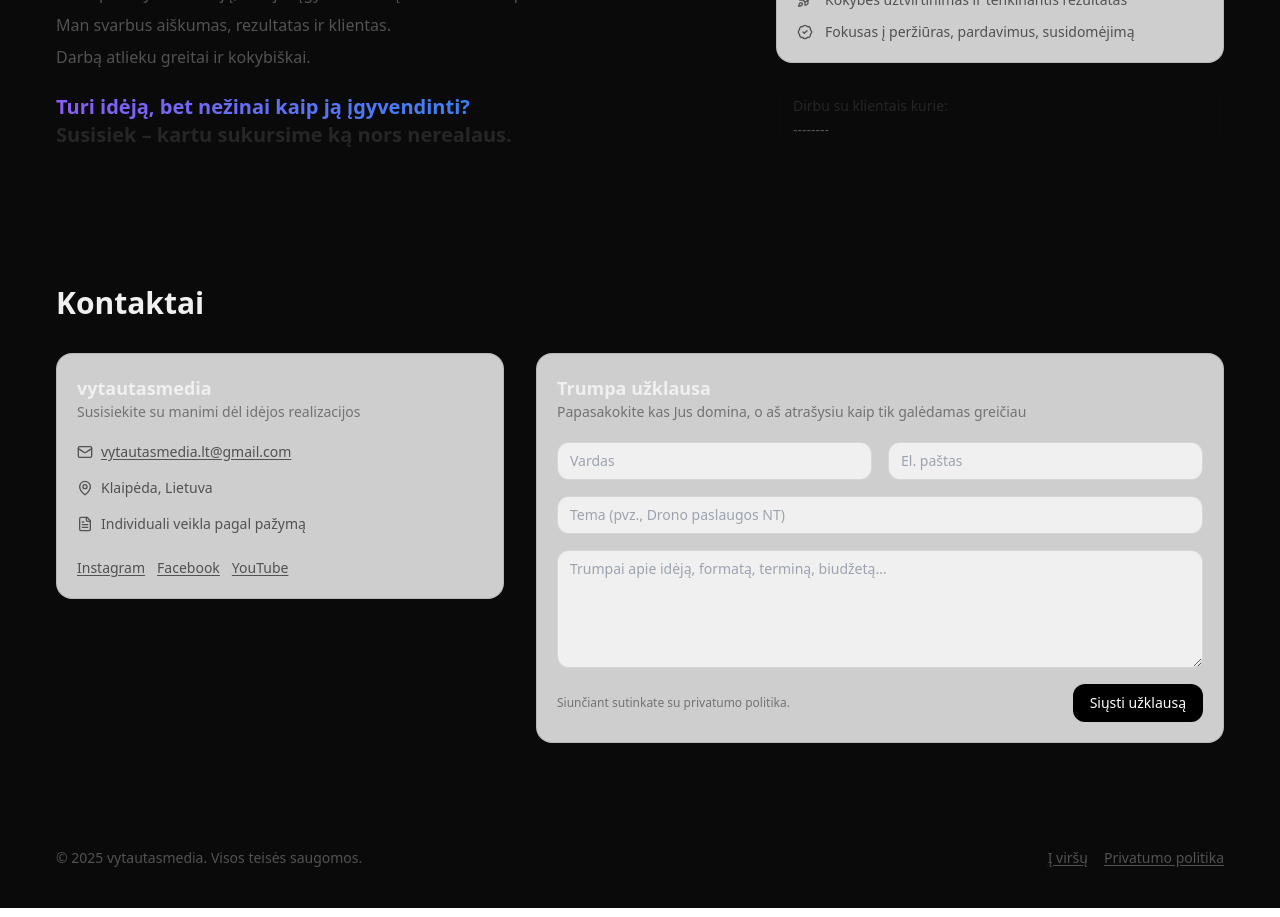
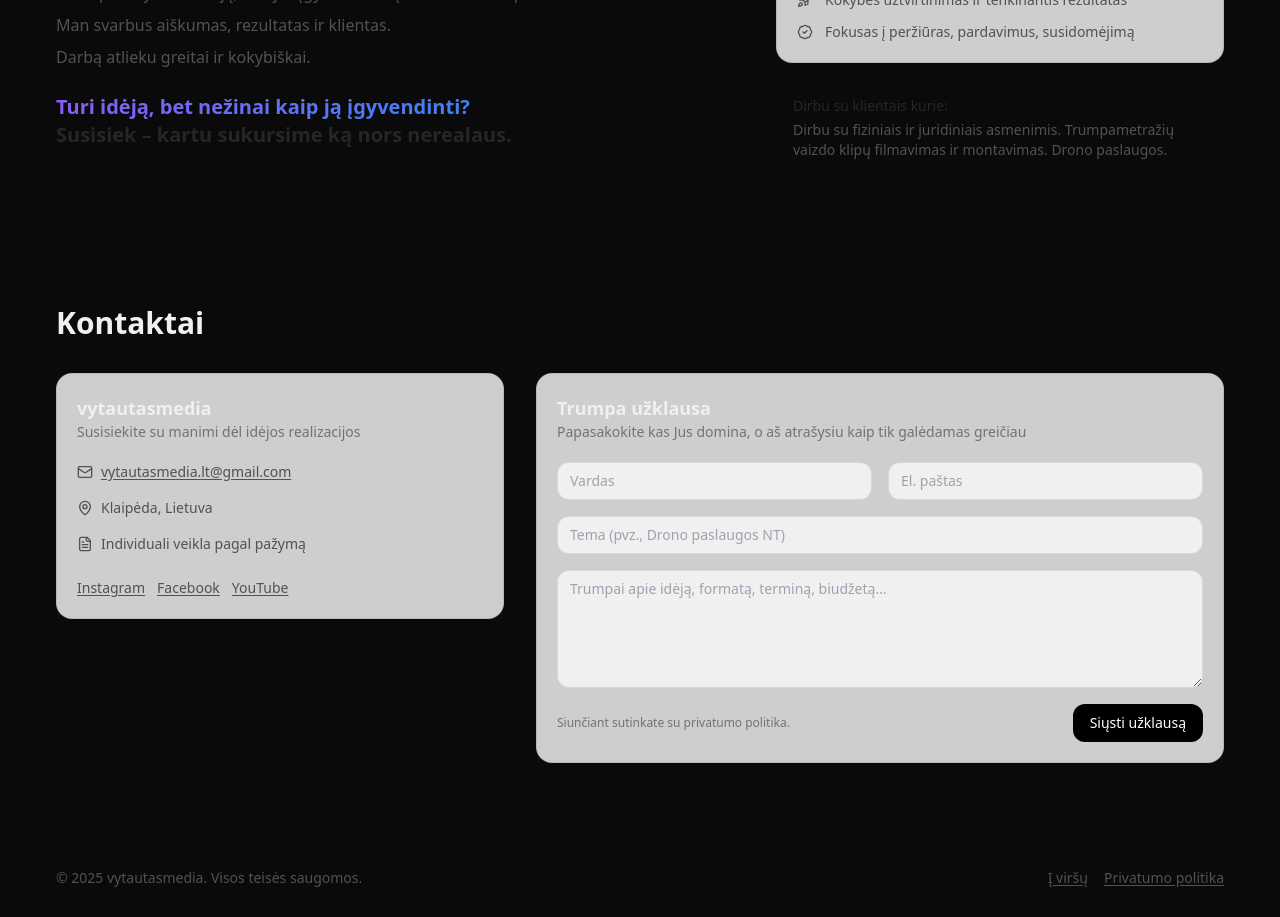
Before and after one commit to vytautasmedia/Vytautas-Portfolio, a React (Vite) app: page / in a window 1280 px wide. Shown: the part 2960-3877 px from the top of the page. Built offline with nearby package versions, Linux system fonts and the light colour scheme.

Commit message:
Update App.tsx

```diff
--- a/src/App.tsx
+++ b/src/App.tsx
@@ -60,7 +60,7 @@ const PROFILE = {
     facebook: 'https://www.facebook.com/vytautas.uselis06',
     youtube: 'https://www.youtube.com/@vuselis',
   },
-  clientsNote: '--------',
+  clientsNote: 'Dirbu su fiziniais ir juridiniais asmenimis. Trumpametražių vaizdo klipų filmavimas ir montavimas. Drono paslaugos.',
 }
 
 /* ============================
```
